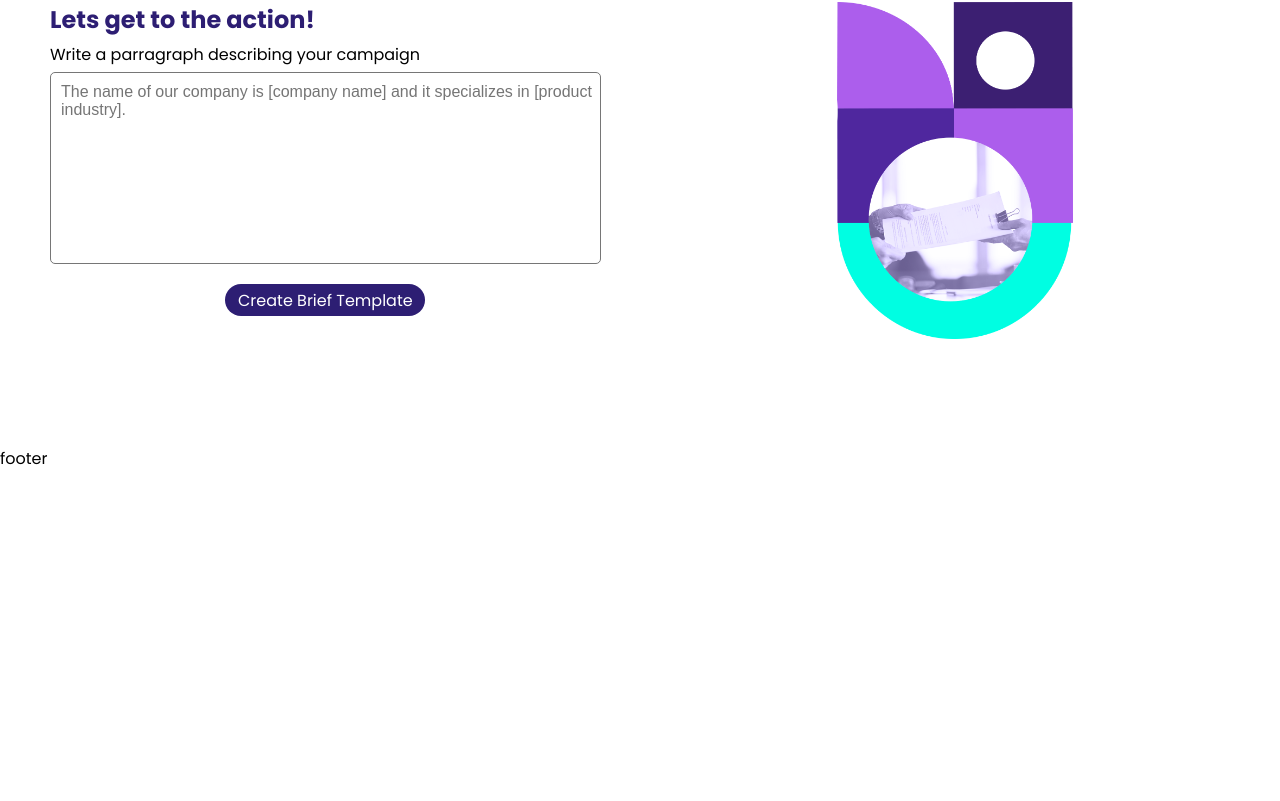
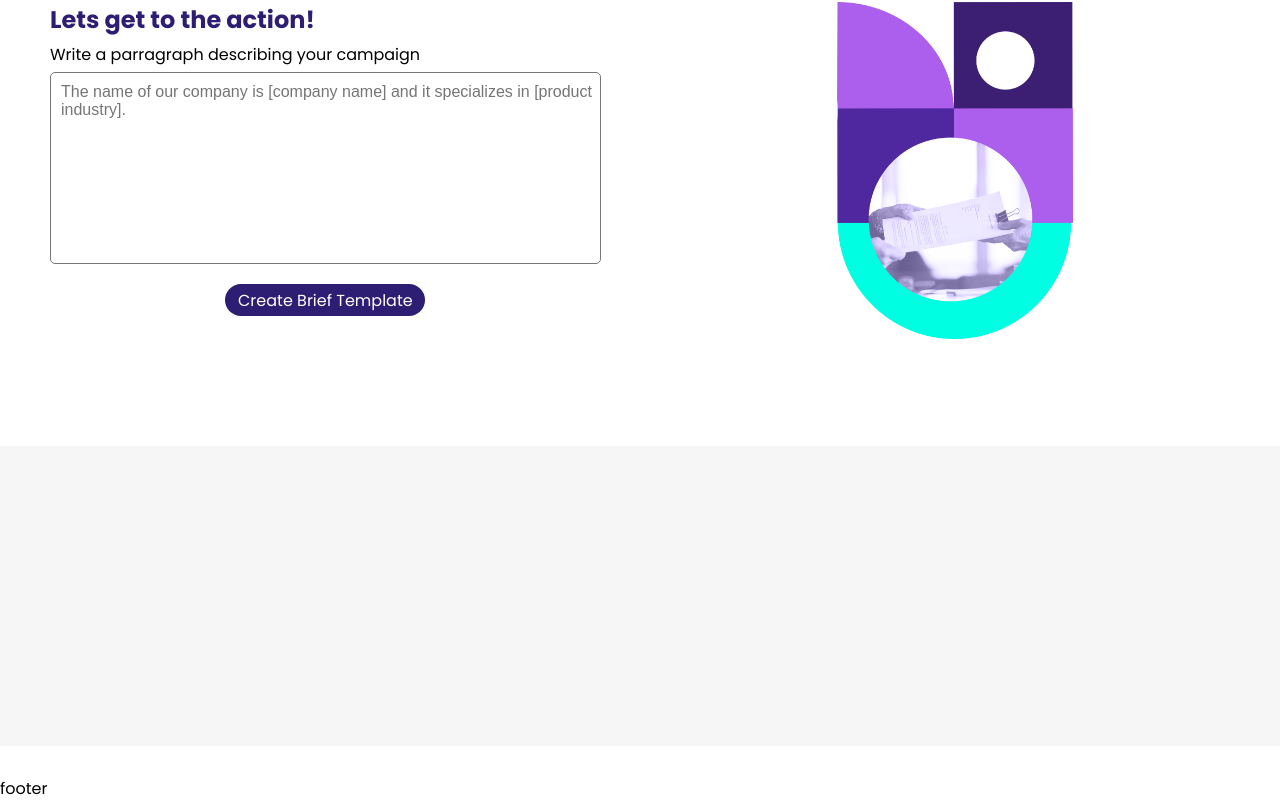
Before and after one commit to gaelzarco/ai-creative-assistant, a React (Create React App) app in the folder creative-assistant-app/: page / in a window 1280 px wide. Shown: the part 1000-1801 px from the top of the page. Before the commit the page ends 1471 px from the top, so only its background shows below. Built offline with nearby package versions, Linux system fonts and the light colour scheme.

Commit message:
create BriefTemplate component

```diff
--- a/creative-assistant-app/src/components/Main/Main.js
+++ b/creative-assistant-app/src/components/Main/Main.js
@@ -8,6 +8,7 @@ import { faArchive} from '@fortawesome/free-solid-svg-icons';
 import { faDownload} from '@fortawesome/free-solid-svg-icons';
 import { faHandPaper} from '@fortawesome/free-solid-svg-icons';
 import graphicElement from '../../assets/graphicelement.png'
+import BriefTemplate from '../brieftemplate/BriefTemplate';
 
 const Main = () => {
   const [companyName, setCompanyName] = useState('');
@@ -67,6 +68,7 @@ const saveData = () =>{
             <img src={graphicElement} width="100%" alt="Brief document" />
           </div>
         </div>
+        <BriefTemplate/>
     </main>
   )
 }
--- a/creative-assistant-app/src/components/Main/main.css
+++ b/creative-assistant-app/src/components/Main/main.css
@@ -1,5 +1,5 @@
 .main-container{
-    margin: 50px 50px 30px 50px;
+    padding: 50px 50px 30px 50px;
 }
 
 .instructions-container{
@@ -31,3 +31,10 @@
 .right-content{
     width: 60%;
 }
+
+.yourBriefTemplate-container{
+    height: 300px;
+    background-color: rgb(246, 246, 246);
+    margin-left: -50px;
+    margin-right: -50px;
+}
--- /dev/null
+++ b/creative-assistant-app/src/components/brieftemplate/BriefTemplate.js
@@ -0,0 +1,12 @@
+import React from 'react'
+import './brieftemplate.css'
+
+const BriefTemplate = () => {
+  return (
+    <div className="yourBriefTemplate-container">
+
+    </div>
+  )
+}
+
+export default BriefTemplate
--- a/creative-assistant-app/src/components/header/Header.js
+++ b/creative-assistant-app/src/components/header/Header.js
@@ -15,7 +15,7 @@ const Header = () => {
           <p>Introducing Briefo, the ultimate solution to generate creative brief templates in seconds! With just a few clicks, you can provide the campaign context and sections, and Briefo will take care of the rest, saving you valuable hours. You're going to love it! Try Briefo today!</p>
           <Button align={{alignSelf: 'start'}}>Try it now</Button>
           <p id='txt-small'>DEVELOPED BY:</p>
-          <img src={omniLogo} width="50px" alt="" />
+          <img src={omniLogo} width="50px" alt="Omni Team Logo" />
           </div>
         </div>
         <div className="right-container">
--- a/creative-assistant-app/src/components/nav/Nav.js
+++ b/creative-assistant-app/src/components/nav/Nav.js
@@ -5,7 +5,7 @@ import briefoLogo from '../../assets/briefoLogo.png'
 const Nav = () => {
   return (
     <nav>
-      <img src={briefoLogo} width='50px' alt="" />
+      <img src={briefoLogo} width='50px' alt="Briefo Logo" />
         <ul>
             <li>Home</li>
         </ul>
```
Also changed, not shown: creative-assistant-app/src/components/brieftemplate/brieftemplate.css (added).
